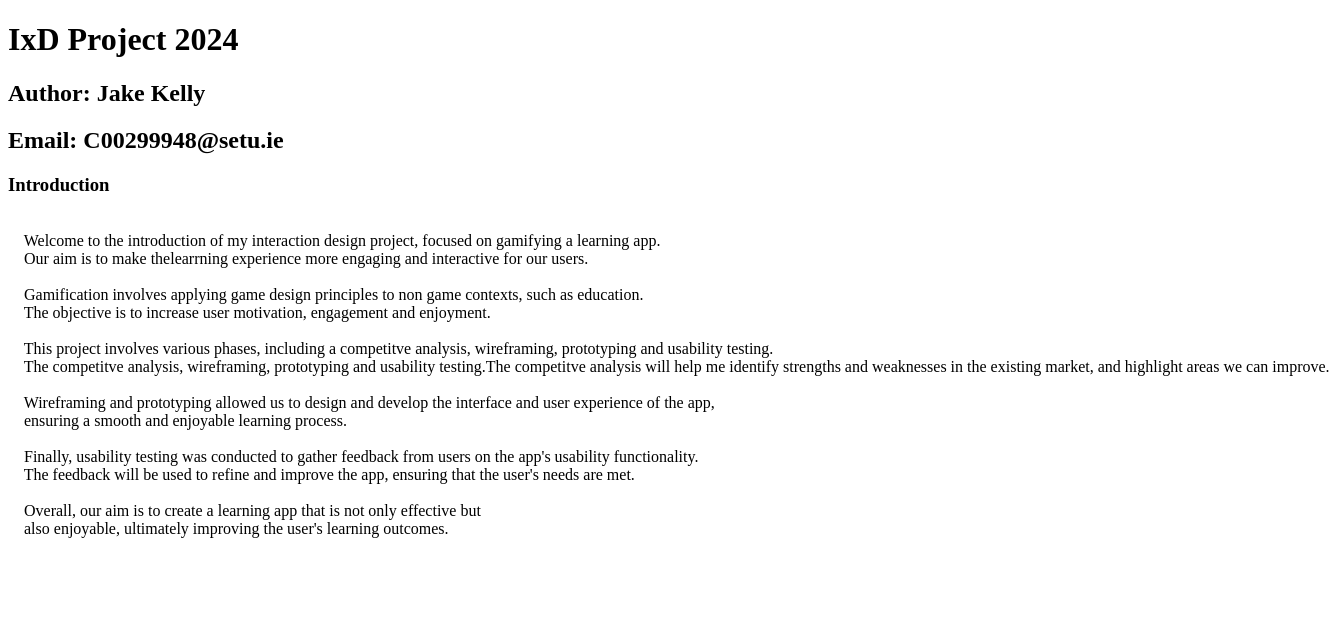
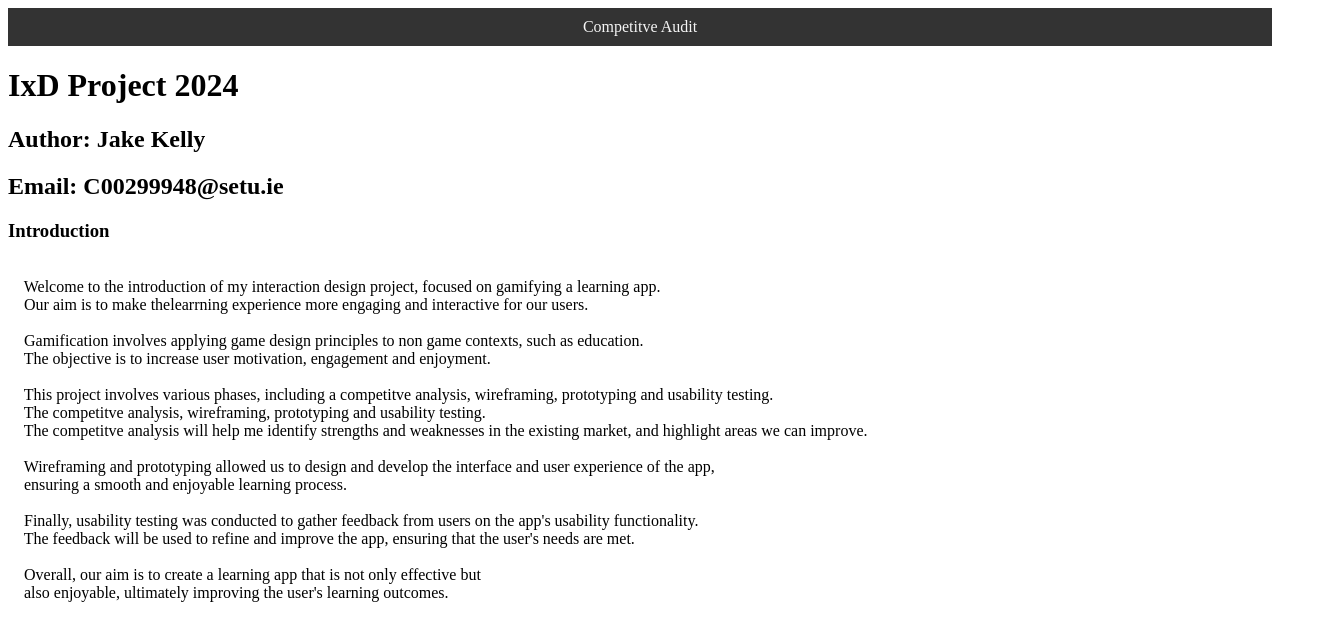
Before and after one commit to KenPowerClassroom/ixd-project-2024-JakePaulKelly, a plain HTML site: page index.html in a window 1280 px wide. Shown: the whole page, 1330 px wide, since content can reach past the window. Drawn offline with Linux system fonts and the light colour scheme.

Commit message:
Working on getting a list of links

```diff
--- a/index.html
+++ b/index.html
@@ -10,7 +10,20 @@
     p{
         white-space: pre;
     }
+    .sidenavigation{
+            overflow: hidden;
+            color: whitesmoke;
+            text-align: center;
+            background-color: #333;
+            display: block;
+            padding: 10px;
+    }
 </style>
+</body>
+<div class="sidenavigation">
+    <a href="CompAudit.html" target=""> </a>Competitve Audit</a>
+</div>
+</div>
 <h1>IxD Project 2024</h1>
 <h2> Author: Jake Kelly</h2>
 <h2> Email: C00299948@setu.ie</h2>
@@ -23,7 +36,8 @@
     The objective is to increase user motivation, engagement and enjoyment.
 
     This project involves various phases, including a competitve analysis, wireframing, prototyping and usability testing.
-    The competitve analysis, wireframing, prototyping and usability testing.The competitve analysis will help me identify strengths and weaknesses in the existing market, and highlight areas we can improve.
+    The competitve analysis, wireframing, prototyping and usability testing.
+    The competitve analysis will help me identify strengths and weaknesses in the existing market, and highlight areas we can improve.
 
     Wireframing and prototyping allowed us to design and develop the interface and user experience of the app,
     ensuring a smooth and enjoyable learning process.
```
